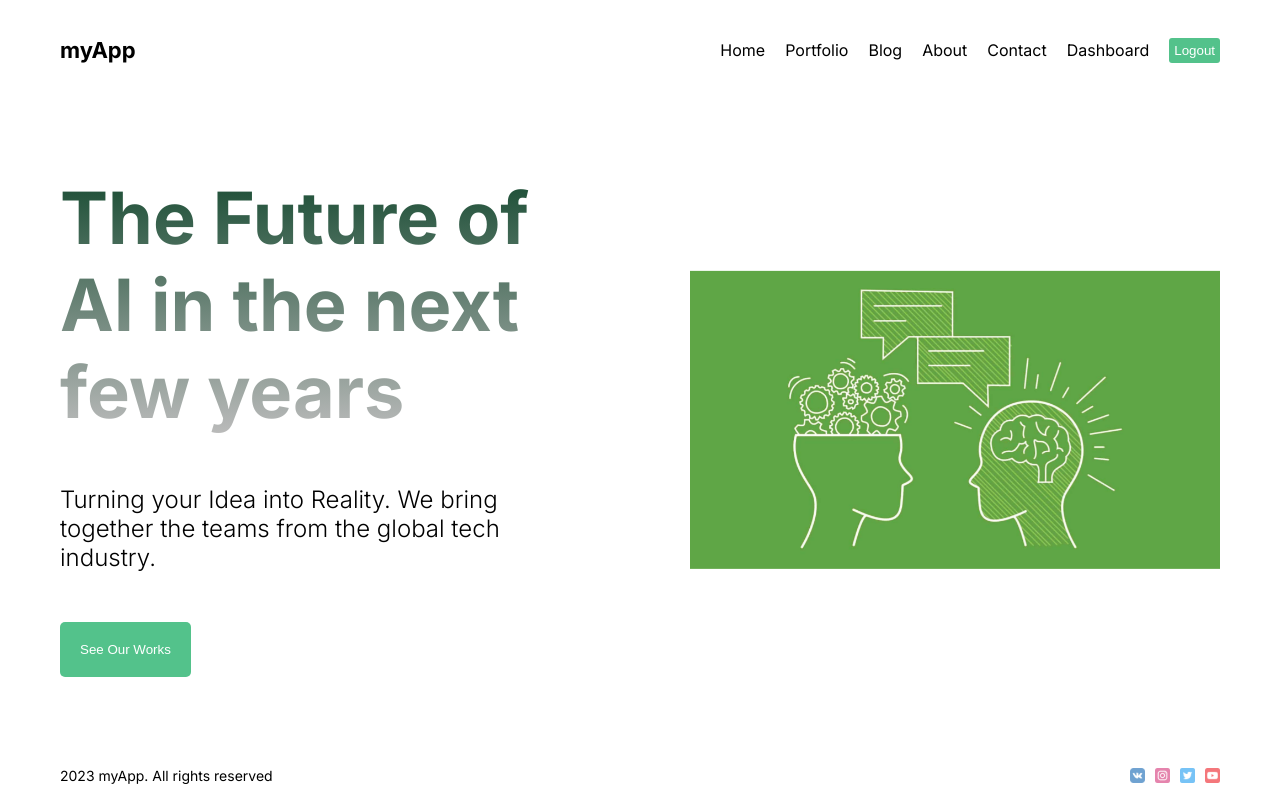
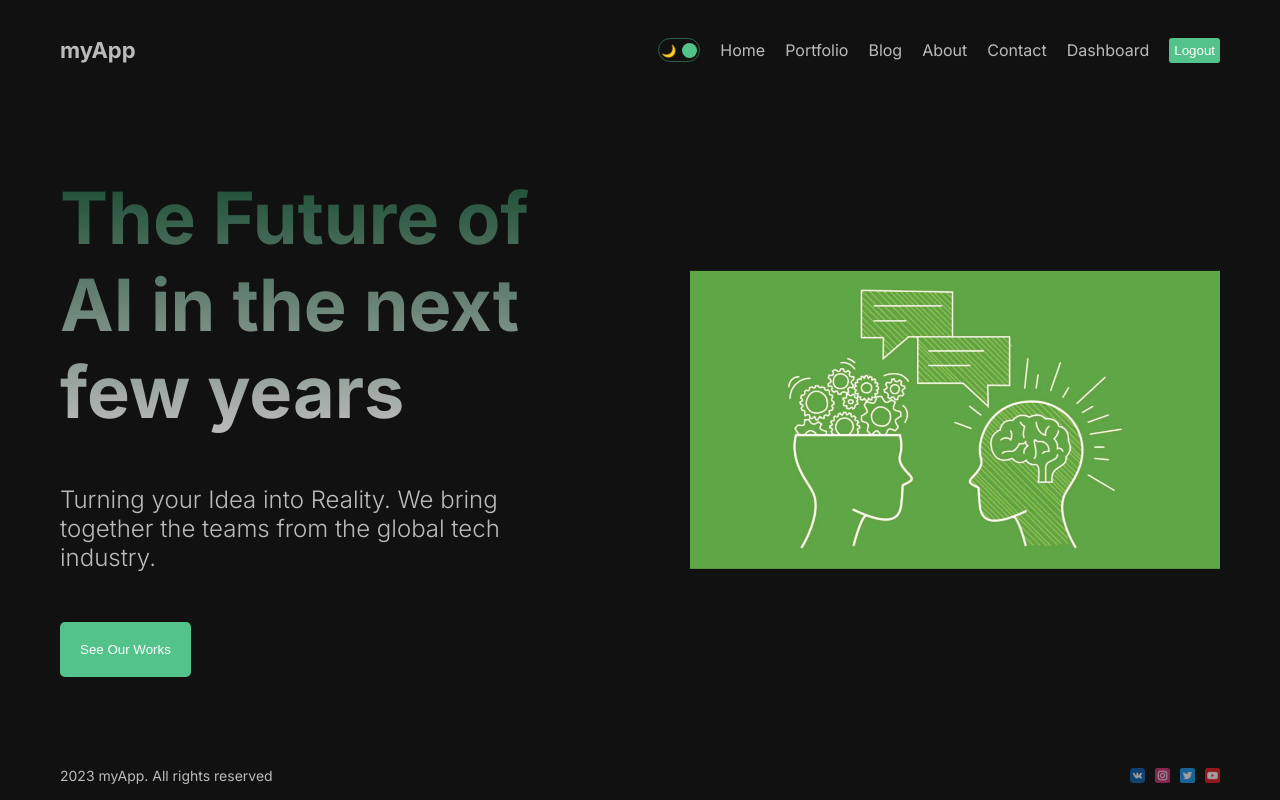
Before and after one commit to KosarMyatyi/my-app, a Next.js app: page / in a window 1280 px wide. Built offline with nearby package versions, Linux system fonts and the light colour scheme.

Commit message:
added theme toggle

```diff
--- a/src/app/layout.jsx
+++ b/src/app/layout.jsx
@@ -2,6 +2,7 @@
 import { Inter } from 'next/font/google'
 import Navbar from "../components/navbar/Navbar";
 import Footer from "../components/footer/Footer";
+import { ThemeProvider } from '../context/ThemeContext';
 
 const inter = Inter({ subsets: ['latin'] })
 
@@ -14,11 +15,13 @@
   return (
     <html lang="en">
       <body className={inter.className}>
-        <div className='container'>
-          <Navbar />
-          {children}
-          <Footer />
-        </div>
+        <ThemeProvider>
+          <div className='container'>
+            <Navbar />
+            {children}
+            <Footer />
+          </div>
+        </ThemeProvider>
       </body>
     </html>
   )
--- /dev/null
+++ b/src/components/DarkModeToggle/DarkModeToggle.jsx
@@ -0,0 +1,17 @@
+import { useContext } from 'react'
+import cls from './DarkModeToggle.module.css'
+import { ThemeContext } from '../../context/ThemeContext'
+
+const DarkModeToggle = () => {
+  const {toggle, mode} = useContext(ThemeContext)
+
+  return (
+    <div className={cls.container} onClick={toggle}>
+      <div className={cls.icon}>🌙</div>
+      <div className={cls.icon}>🔆</div>
+      <div className={cls.ball} style={mode === 'light' ? {left: '2px'} : {right: '2px'}}></div>
+    </div>
+  )
+}
+
+export default DarkModeToggle
--- /dev/null
+++ b/src/components/DarkModeToggle/DarkModeToggle.module.css
@@ -0,0 +1,24 @@
+.container{
+  width: 42px;
+  height: 24px;
+  border: 1.5px solid #53c28b70;
+  border-radius: 30px;
+  display: flex;
+  align-items: center;
+  justify-content: space-between;
+  padding: 2px;
+  position: relative;
+  cursor: pointer;
+}
+
+.icon{
+  font-size: 12px;
+}
+
+.ball{
+  width: 15px;
+  height: 15px;
+  background-color: #53c28b;
+  border-radius: 50%;
+  position: absolute;
+}
--- a/src/components/navbar/Navbar.jsx
+++ b/src/components/navbar/Navbar.jsx
@@ -1,5 +1,6 @@
 "use client"
 
+import DarkModeToggle from '../DarkModeToggle/DarkModeToggle'
 import Link from "next/link";
 import cls from './page.module.css'
 
@@ -44,6 +45,7 @@
         myApp
       </Link>
       <div className={cls.links}>
+      <DarkModeToggle />
         {links.map((link) => (
           <Link key={link.id} href={link.url}>{link.title}</Link>
         ))}
--- /dev/null
+++ b/src/context/ThemeContext.jsx
@@ -0,0 +1,16 @@
+'use client'
+
+import { createContext, useState } from "react"
+
+export const ThemeContext = createContext()
+
+export const ThemeProvider = ({ children }) => {
+  const [mode, setMode] = useState('dark')
+  const toggle = () => setMode((prev) => (prev === 'dark' ? 'light' : 'dark'));
+
+  return (
+      <ThemeContext.Provider value={{toggle, mode}}>
+        <div className={`theme ${mode}`}>{children}</div>
+      </ThemeContext.Provider>
+    )
+}
```
